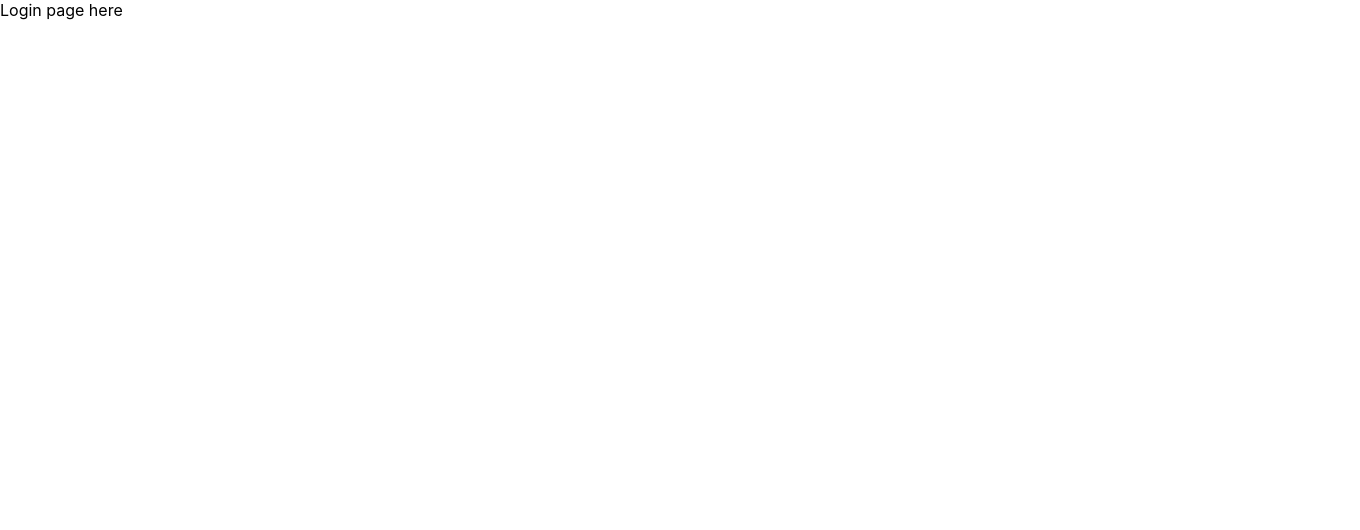
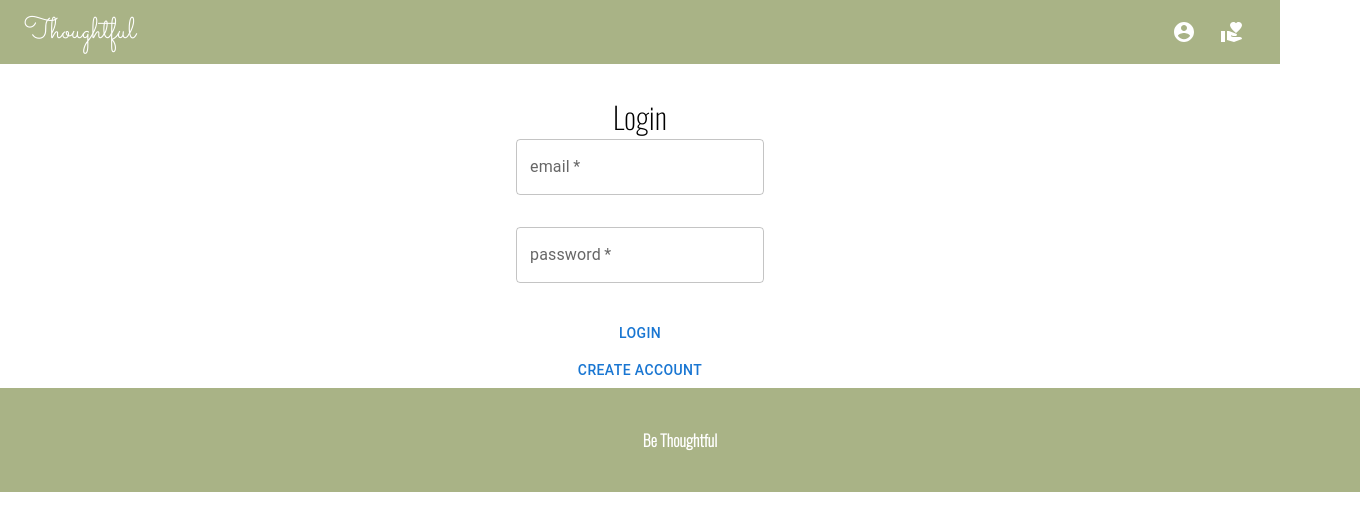
Before and after one commit to jrkidman/thoughtful-app, a React (Create React App) app: page /login in a window 1280 px wide. Shown: the top 530 px of the page, 1360 px wide, since content can reach past the window. Built offline with nearby package versions, Linux system fonts and the light colour scheme.

Commit message:
layout of registration and login pages

```diff
--- a/src/App.css
+++ b/src/App.css
@@ -45,4 +45,24 @@
   display: flex;
   flex-direction: column;
   text-align: center;
+  /* font-family:"Oswald"; */
 }
+
+#login{
+  display: flex;
+  flex-direction: column;
+  text-align: center;
+
+}
+
+#checkbox-group{
+  display: flex;
+  flex-direction: column;
+  align-self: center;
+  color: darkslategray;
+  /* font-family:"oswald"; */
+}
+
+.Button{
+  /* background-color: solid black 2px; */
+}
--- a/src/components/layoutComponents/Footer.js
+++ b/src/components/layoutComponents/Footer.js
@@ -7,7 +7,7 @@ function Footer() {
       bgcolor="#a9b386"
       width="100%"
       p="40px"
-      position="absolute"
+      position="relative"
       bottom="0px"
     >
       <Typography
--- a/src/pages/HomePage.js
+++ b/src/pages/HomePage.js
@@ -1,6 +1,8 @@
 import React from 'react'
 import Footer from '../components/layoutComponents/Footer'
 import Header from '../components/layoutComponents/Header'
+
+// keep this page and add am image and links to login and registration?  or get rid of it and have the "home page" default to login page?
 
 const HomePage = () => {
     return (
--- a/src/pages/LoginPage.js
+++ b/src/pages/LoginPage.js
@@ -1,13 +1,94 @@
-import React from 'react'
+import { Box, Button, Typography, TextField } from '@mui/material'
+import React, { useState } from 'react'
+import { Link } from 'react-router-dom'
+import Footer from '../components/layoutComponents/Footer'
+import Header from '../components/layoutComponents/Header'
 
 //text inputs for email and password
 //login button
-//link to register new accountA wea
+//link to register new account
 
 const LoginPage = () => {
+
+    const handleSubmit = async (event) => {
+        // make sure form is correct, validation
+        event.preventDefault();
+    };
+
+    const [loginForm, setLoginForm] = useState({
+        email: '',
+        password: '',
+    });
+
+
+
     return (
         <div>
-            Login page here
+            <Header />
+
+            <form
+                id="login"
+                action="submit"
+                onSubmit={handleSubmit}
+            >
+                <Typography
+                    mt="30px"
+                    fontFamily="oswald"
+                    fontSize="30px"
+                >Login</Typography>
+
+
+                <Box mb={4}>
+                    <TextField
+                        id="email"
+                        label="email"
+                        autoComplete="email"
+                        value={loginForm.email}
+                        onChange={(event) => setLoginForm({ ...loginForm, email: event.target.value })}
+                        required
+                    />
+                </Box>
+
+                <Box mb={4}>
+                    <TextField
+                        id="password"
+                        label="password"
+                        type="password"
+                        value={loginForm.password}
+                        onChange={(event) => setLoginForm({ ...loginForm, password: event.target.value })}
+                        required
+                    />
+                </Box>
+
+                <Box>
+                    <Button type="submit">Login</Button>
+                </Box>
+
+                <Box>
+                <Link to="/register-user">
+                    <Button
+                        type="submit"
+                    >Create Account</Button>
+                    </Link>
+                </Box>
+
+
+
+
+
+                {/* {error && (
+                    <Box border="1px solid red" borderRadius="5px" p={3} pb={2}>
+                        <Typography textAlign="center">{error}</Typography>
+
+                    </Box>
+                )} */}
+            </form>
+
+
+
+
+
+            <Footer position="static" mb="0px" />
         </div>
     )
 }
--- a/src/pages/ProfilePage.js
+++ b/src/pages/ProfilePage.js
@@ -1,10 +1,16 @@
 import React from 'react'
+import Footer from '../components/layoutComponents/Footer'
+import Header from '../components/layoutComponents/Header'
+
+
+//what is going to go on this page anyway?
 
 const ProfilePage = () => {
     return (
         <div>
+            <Header />
             Profile Page here
-
+            <Footer />
         </div>
     )
 }
--- a/src/pages/PromptPage.js
+++ b/src/pages/PromptPage.js
@@ -1,5 +1,8 @@
 import React from 'react'
+import Footer from '../components/layoutComponents/Footer'
+import Header from '../components/layoutComponents/Header'
 
+// need header and footer
 // this page needs to connect to database
 // need a button to refresh the prompt?  or should it automatically populate when page is loaded?
 
@@ -7,7 +10,9 @@ import React from 'react'
 const PromptPage = () => {
     return (
         <div>
+            <Header />
             Prompt Page Here
+            <Footer />
         </div>
     )
 }
--- a/src/pages/RegistrationPage.js
+++ b/src/pages/RegistrationPage.js
@@ -1,4 +1,4 @@
-import { Box, Button, Checkbox, FormControlLabel, FormGroup, TextField, Typography } from '@mui/material';
+import { Box, Button, Checkbox, FormControl, FormControlLabel, FormGroup, FormLabel, TextField, Typography } from '@mui/material';
 import React, { useState } from 'react'
 import Footer from '../components/layoutComponents/Footer';
 import Header from '../components/layoutComponents/Header';
@@ -6,11 +6,12 @@ import Header from '../components/layoutComponents/Header';
 
 // need a header and footer, possibly put into layout?
 // text inputs for: firstname, lastname, email, password
-// select input for love language options
+// checkboxes for love language options
 // input for photo url
 
 function RegistrationPage() {
 
+    //stuff for registration form
     const [userRegistrationForm, setUserRegistrationForm] = useState({
         firstName: '',
         lastName: '',
@@ -26,6 +27,25 @@ function RegistrationPage() {
     };
 
 
+
+// stuff for checkboxes
+    const [checkbox, setCheckbox] = useState({
+        wordsOfAffirmation: false,
+        actsOfService: false,
+        qualityTime: false,
+        physicalTouch: false,
+        giftGiving: false,
+    });
+    const handleChange = (event) => {
+        setCheckbox({
+            ...checkbox,
+            [event.target.name]: event.target.checked,
+        });
+    };
+    const { wordsOfAffirmation, actsOfService, qualityTime, physicalTouch, giftGiving } = checkbox;
+
+
+
     return (
         <div>
             <Header />
@@ -34,6 +54,12 @@ function RegistrationPage() {
                 action="submit"
                 onSubmit={handleSubmit}
             >
+                <Typography
+                    mt="30px"
+                    fontFamily="oswald"
+                    fontSize="30px"
+                >Create Your Account</Typography>
+
                 <Box mb={4}>
                     <TextField
                         id="firstName"
@@ -89,15 +115,54 @@ function RegistrationPage() {
                     />
                 </Box>
 
-                <Box mb={4}>
-                    <Typography>What prompts would you like to receive?</Typography>
-                    <FormGroup>
-                        <FormControlLabel control={<Checkbox />} label="Words of Affirmation" />
-                        <FormControlLabel control={<Checkbox />} label="Acts of Service" />
-                        <FormControlLabel control={<Checkbox />} label="Quality Time" />
-                        <FormControlLabel control={<Checkbox />} label="Physical Touch" />
-                        <FormControlLabel control={<Checkbox />} label="Gift Giving" />
-                    </FormGroup>
+
+                <Box
+                    sx={{ display: 'flex' }}
+                    id="checkbox-group">
+                    <FormControl sx={{ m: 3, }} component="fieldset" variant="standard">
+                        <FormLabel
+                            component="legend"
+                            // fontFamily="oswald"
+                        >Which prompts would you like to receive?</FormLabel>
+                        <FormGroup>
+
+                            <FormControlLabel
+                                control={
+                                    <Checkbox checked={wordsOfAffirmation} onChange={handleChange} name="words-of-affirmation" />
+                                }
+                                label="Words of Affirmation"
+
+                            />
+
+                            <FormControlLabel
+                                control={
+                                    <Checkbox checked={actsOfService} onChange={handleChange} name="acts-of-service" />
+                                }
+                                label="Acts of Service"
+                            />
+
+                            <FormControlLabel
+                                control={
+                                    <Checkbox checked={qualityTime} onChange={handleChange} name="quality-time" />
+                                }
+                                label="Quality Time"
+                            />
+
+                            <FormControlLabel
+                                control={
+                                    <Checkbox checked={physicalTouch} onChange={handleChange} name="physical-touch" />
+                                }
+                                label="Physical Touch"
+                            />
+
+                            <FormControlLabel
+                                control={
+                                    <Checkbox checked={giftGiving} onChange={handleChange} name="gift-giving" />
+                                }
+                                label="Gift Giving"
+                            />
+                        </FormGroup>
+                    </FormControl>
                 </Box>
 
 
```
